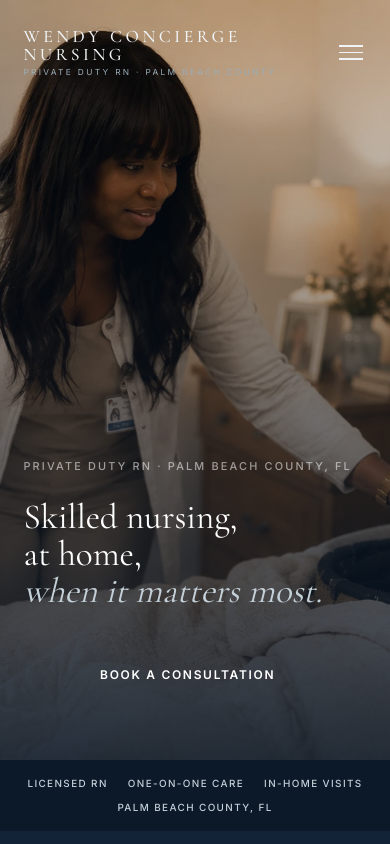
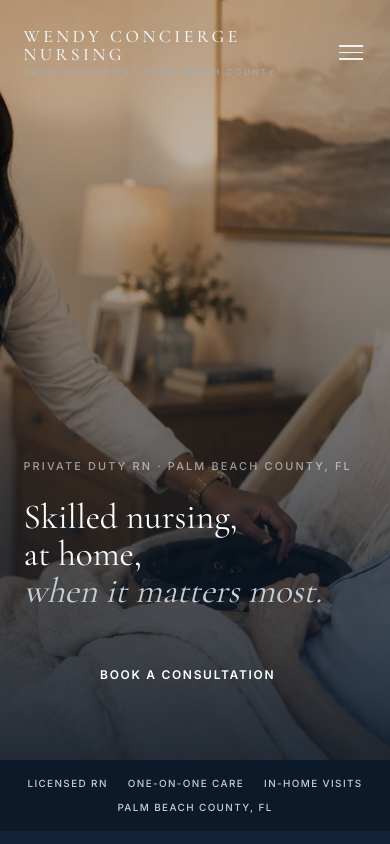
Before and after one commit to wendyservices2011-commits/wendy-concierge-nursing, a Next.js app: page / in a window 390 px wide. Shown: the top 844 px of the page. Built offline with nearby package versions, Linux system fonts and the light colour scheme.

Commit message:
Hero mobile: shift X position to 65% to show patient

```diff
--- a/app/globals.css
+++ b/app/globals.css
@@ -3086,7 +3086,7 @@ details[open] summary::after { content: "−"; }
 
 /* Mobile */
 @media (max-width: 768px) {
-  .wncHero { min-height: 90vh; align-items: flex-end; }
+  .wncHero { min-height: 90vh; align-items: flex-end; background-position: 65% 15%; }
   .wncHeroContent { padding: 0 6% 60px; }
   .wncHeroH1 { font-size: clamp(2.2rem, 9vw, 3.2rem); }
   .wncHeroBtn { display: block; text-align: center; }
```
